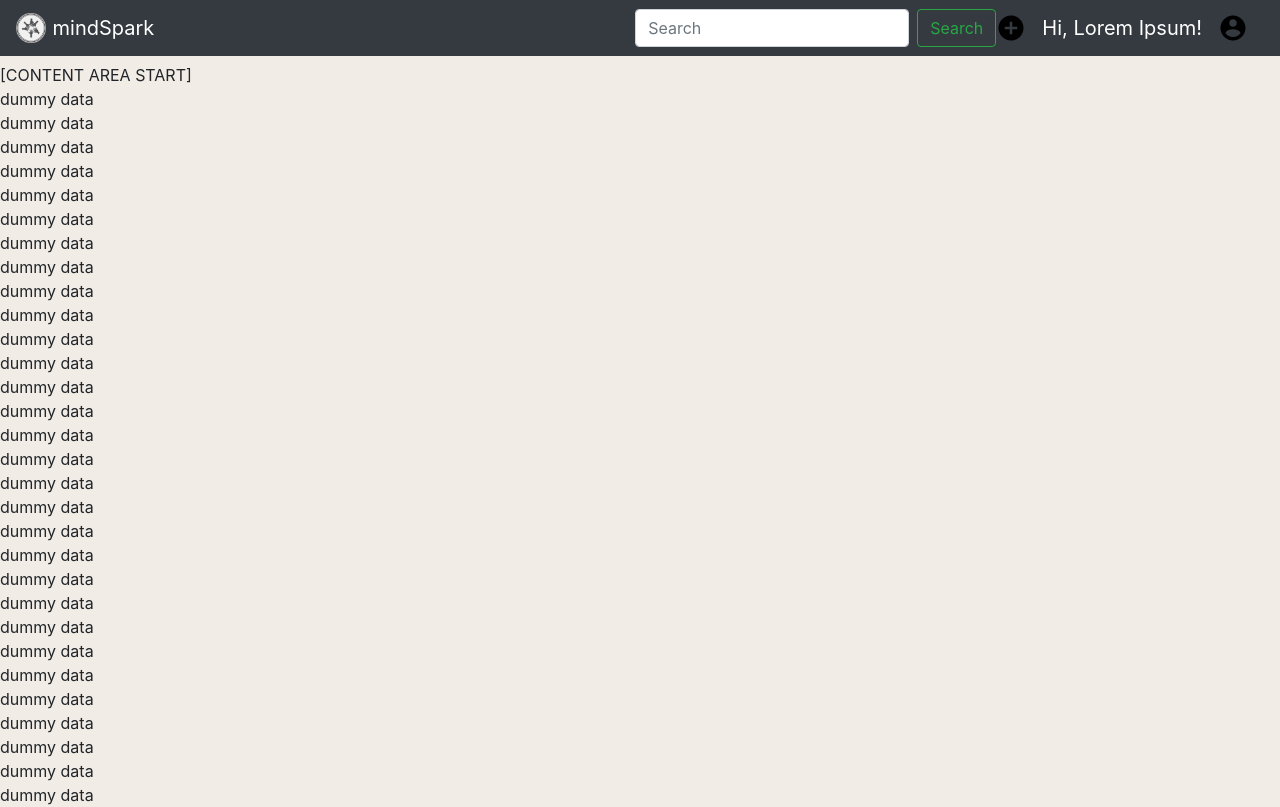
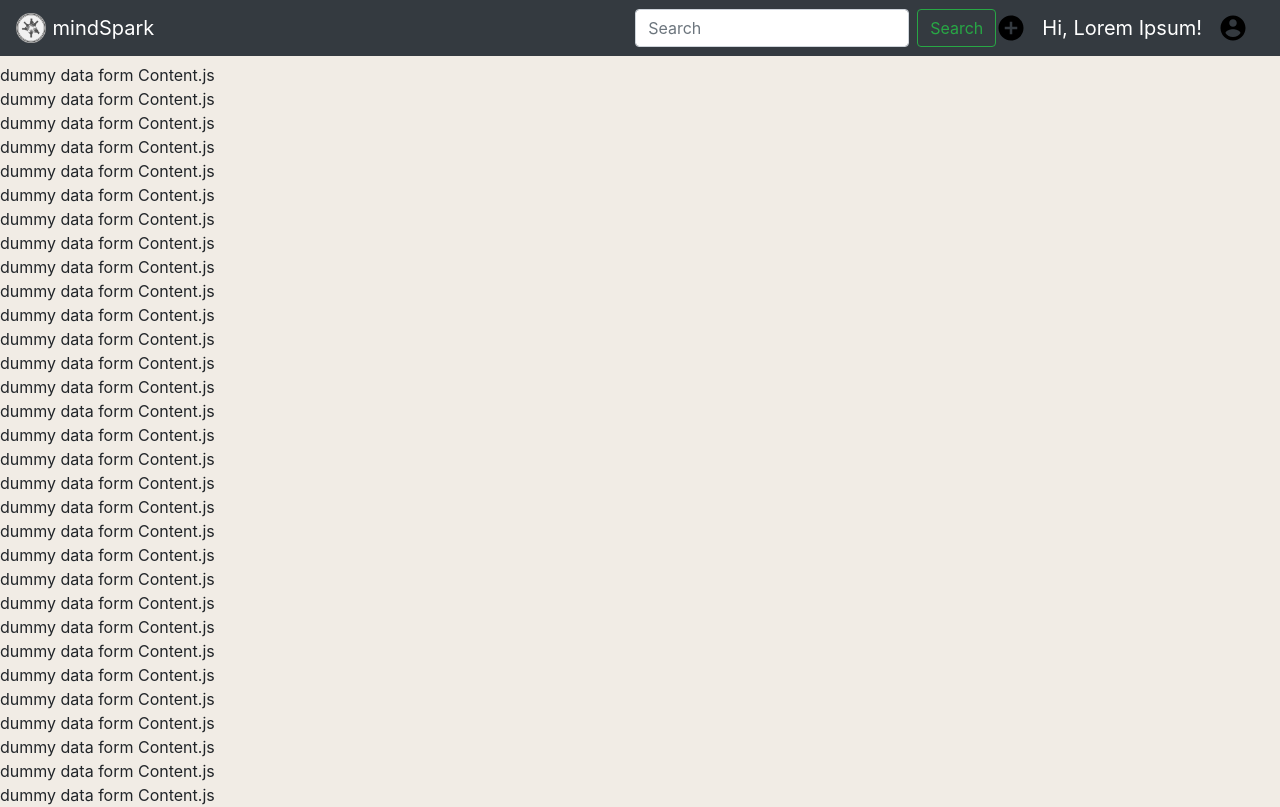
Before and after one commit to abansal98/mindSpark, a React (Create React App) app in the folder react-app/: page / in a window 1280 px wide. Shown: the top 807 px of the page. Built offline with nearby package versions, Linux system fonts and the light colour scheme.

Commit message:
practice

```diff
--- a/react-app/src/Content.js
+++ b/react-app/src/Content.js
@@ -8,16 +8,11 @@ class Content extends Component {
   //   }
   //   return rows;
   // };
-  dummyDataLoop = () => [...Array(50)].map(x => <div>dummy data</div>);
+  dummyDataLoop = () =>
+    [...Array(50)].map(x => <div>dummy data form Content.js</div>);
 
   render() {
-    return (
-      <article>
-        <div>[CONTENT AREA START]</div>
-        {this.dummyDataLoop()}
-        <div>[CONTENT AREA END]</div>
-      </article>
-    );
+    return <article>{this.dummyDataLoop()}</article>;
   }
 }
 
```
